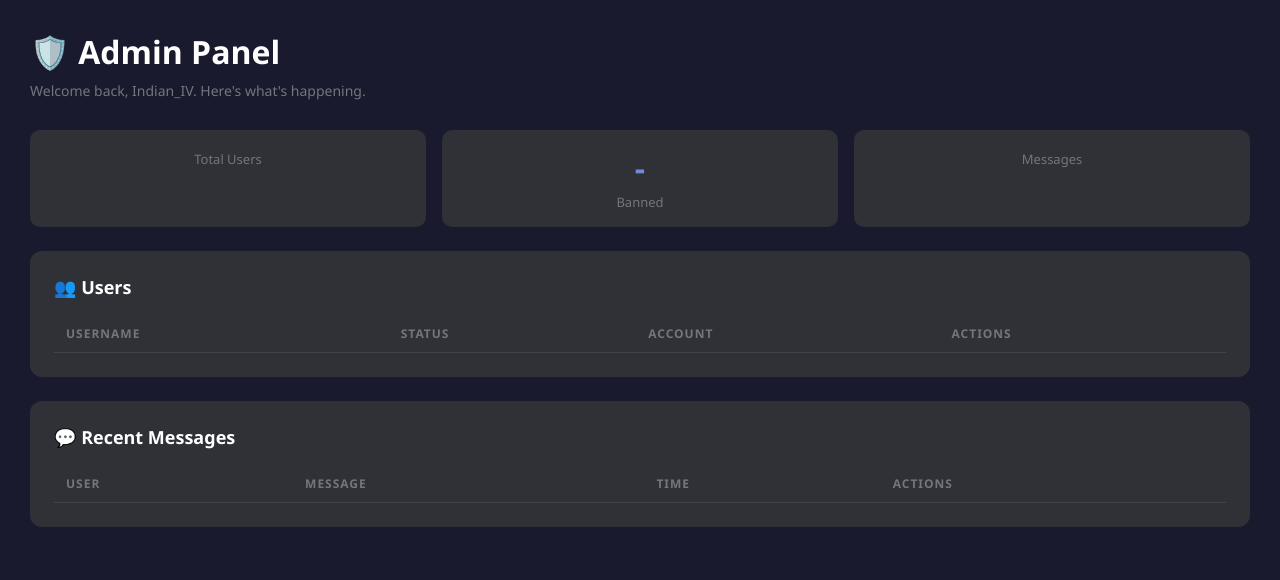
After one commit to This-Is-The-Game-Guy/chatapp, a Flask app: template templates/admin.html in a window 1280 px wide. The commit adds this page. Shown: the top 580 px of the page. Run offline with Flask 3, Linux system fonts and the light colour scheme; the template is opened without the code that fills it, so the values that code supplies are empty.

Commit message:
admin panel

```diff
--- a/app.py
+++ b/app.py
@@ -11,7 +11,10 @@ app.secret_key = secrets.token_hex(16)
 socketio = SocketIO(app, cors_allowed_origins="*")
 groq_client = Groq(api_key=os.environ.get("GROQ_API_KEY"))
 
+ADMIN_USERNAME = "Indian_IV"
+
 HTML = open(os.path.join(os.path.dirname(__file__), 'templates', 'index.html')).read()
+ADMIN_HTML = open(os.path.join(os.path.dirname(__file__), 'templates', 'admin.html')).read()
 
 def get_db():
     db = sqlite3.connect('chat.db')
@@ -26,7 +29,8 @@ def init_db():
             password TEXT,
             bio TEXT,
             status TEXT,
-            avatar TEXT
+            avatar TEXT,
+            banned INTEGER DEFAULT 0
         )
     ''')
     db.execute('''
@@ -37,6 +41,11 @@ def init_db():
             timestamp DATETIME DEFAULT CURRENT_TIMESTAMP
         )
     ''')
+    # Add banned column if it doesn't exist yet
+    try:
+        db.execute('ALTER TABLE users ADD COLUMN banned INTEGER DEFAULT 0')
+    except:
+        pass
     db.commit()
     db.close()
 
@@ -45,6 +54,13 @@ init_db()
 @app.route("/")
 def home():
     return HTML
+
+@app.route("/admin")
+def admin():
+    admin_key = request.args.get('key')
+    if admin_key != os.environ.get('ADMIN_KEY', 'supersecret'):
+        return "403 Forbidden", 403
+    return ADMIN_HTML
 
 @app.route("/signup", methods=["POST"])
 def signup():
@@ -60,8 +76,8 @@ def signup():
         return jsonify({"success": False, "error": "Username already taken"})
     hashed = generate_password_hash(password)
     db.execute('''
-        INSERT INTO users (username, password, bio, status, avatar)
-        VALUES (?, ?, ?, ?, ?)
+        INSERT INTO users (username, password, bio, status, avatar, banned)
+        VALUES (?, ?, ?, ?, ?, 0)
     ''', (username, hashed, data.get('bio', ''), data.get('status', 'online'), data.get('avatar', f'https://api.dicebear.com/7.x/bottts/svg?seed={username}')))
     db.commit()
     db.close()
@@ -77,6 +93,8 @@ def login():
     db.close()
     if not user or not check_password_hash(user['password'], password):
         return jsonify({"success": False, "error": "Wrong username or password"})
+    if user['banned']:
+        return jsonify({"success": False, "error": "You have been banned from this chat."})
     return jsonify({"success": True, "user": {
         "username": user['username'],
         "bio": user['bio'],
@@ -88,9 +106,8 @@ def login():
 def save_profile():
     data = request.json
     db = get_db()
-    db.execute('''
-        UPDATE users SET bio=?, status=?, avatar=? WHERE username=?
-    ''', (data['bio'], data['status'], data['avatar'], data['username']))
+    db.execute('UPDATE users SET bio=?, status=?, avatar=? WHERE username=?',
+               (data['bio'], data['status'], data['avatar'], data['username']))
     db.commit()
     db.close()
     return jsonify({"success": True})
@@ -126,6 +143,68 @@ def ai_chat():
     except Exception as e:
         return jsonify({"reply": f"Error: {str(e)}"})
 
+# Admin routes
+@app.route("/admin/users", methods=["GET"])
+def admin_users():
+    if request.args.get('key') != os.environ.get('ADMIN_KEY', 'supersecret'):
+        return jsonify({"error": "Forbidden"}), 403
+    db = get_db()
+    users = db.execute('SELECT username, bio, status, banned FROM users').fetchall()
+    db.close()
+    return jsonify([dict(u) for u in users])
+
+@app.route("/admin/messages", methods=["GET"])
+def admin_messages():
+    if request.args.get('key') != os.environ.get('ADMIN_KEY', 'supersecret'):
+        return jsonify({"error": "Forbidden"}), 403
+    db = get_db()
+    msgs = db.execute('SELECT * FROM messages ORDER BY timestamp DESC LIMIT 100').fetchall()
+    db.close()
+    return jsonify([dict(m) for m in msgs])
+
+@app.route("/admin/ban", methods=["POST"])
+def admin_ban():
+    if request.json.get('key') != os.environ.get('ADMIN_KEY', 'supersecret'):
+        return jsonify({"error": "Forbidden"}), 403
+    username = request.json.get('username')
+    db = get_db()
+    db.execute('UPDATE users SET banned=1 WHERE username=?', (username,))
+    db.commit()
+    db.close()
+    socketio.emit('kicked', {'username': username})
+    return jsonify({"success": True})
+
+@app.route("/admin/unban", methods=["POST"])
+def admin_unban():
+    if request.json.get('key') != os.environ.get('ADMIN_KEY', 'supersecret'):
+        return jsonify({"error": "Forbidden"}), 403
+    username = request.json.get('username')
+    db = get_db()
+    db.execute('UPDATE users SET banned=0 WHERE username=?', (username,))
+    db.commit()
+    db.close()
+    return jsonify({"success": True})
+
+@app.route("/admin/kick", methods=["POST"])
+def admin_kick():
+    if request.json.get('key') != os.environ.get('ADMIN_KEY', 'supersecret'):
+        return jsonify({"error": "Forbidden"}), 403
+    username = request.json.get('username')
+    socketio.emit('kicked', {'username': username})
+    return jsonify({"success": True})
+
+@app.route("/admin/delete_message", methods=["POST"])
+def admin_delete_message():
+    if request.json.get('key') != os.environ.get('ADMIN_KEY', 'supersecret'):
+        return jsonify({"error": "Forbidden"}), 403
+    msg_id = request.json.get('id')
+    db = get_db()
+    db.execute('DELETE FROM messages WHERE id=?', (msg_id,))
+    db.commit()
+    db.close()
+    socketio.emit('message_deleted', {'id': msg_id})
+    return jsonify({"success": True})
+
 @socketio.on("message")
 def handle_message(data):
     if not data.get('system'):
--- /dev/null
+++ b/templates/admin.html
@@ -0,0 +1,248 @@
+<!DOCTYPE html>
+<html lang="en">
+<head>
+    <meta charset="UTF-8">
+    <title>Admin Panel</title>
+    <style>
+        * { margin: 0; padding: 0; box-sizing: border-box; }
+        body {
+            font-family: 'Segoe UI', sans-serif;
+            background: #1a1a2e;
+            color: #dcddde;
+            padding: 30px;
+        }
+        h1 { color: white; margin-bottom: 8px; }
+        .subtitle { color: #72767d; margin-bottom: 30px; font-size: 14px; }
+        .section {
+            background: #2f3136;
+            border-radius: 12px;
+            padding: 24px;
+            margin-bottom: 24px;
+        }
+        .section h2 { color: white; margin-bottom: 16px; font-size: 18px; }
+        table { width: 100%; border-collapse: collapse; }
+        th {
+            text-align: left;
+            padding: 10px 12px;
+            color: #72767d;
+            font-size: 12px;
+            text-transform: uppercase;
+            letter-spacing: 1px;
+            border-bottom: 1px solid #40444b;
+        }
+        td {
+            padding: 12px;
+            border-bottom: 1px solid #40444b;
+            font-size: 14px;
+            vertical-align: middle;
+        }
+        tr:last-child td { border-bottom: none; }
+        .badge {
+            padding: 3px 10px;
+            border-radius: 20px;
+            font-size: 12px;
+            font-weight: bold;
+        }
+        .badge.banned { background: #f04747; color: white; }
+        .badge.active { background: #43b581; color: white; }
+        .btn {
+            padding: 6px 14px;
+            border-radius: 6px;
+            border: none;
+            cursor: pointer;
+            font-size: 13px;
+            font-weight: bold;
+            margin-right: 6px;
+        }
+        .btn-ban { background: #f04747; color: white; }
+        .btn-ban:hover { background: #c73652; }
+        .btn-unban { background: #43b581; color: white; }
+        .btn-unban:hover { background: #3aa06e; }
+        .btn-kick { background: #faa61a; color: white; }
+        .btn-kick:hover { background: #e09500; }
+        .btn-delete { background: #f04747; color: white; }
+        .btn-delete:hover { background: #c73652; }
+        .msg-content {
+            max-width: 300px;
+            overflow: hidden;
+            text-overflow: ellipsis;
+            white-space: nowrap;
+        }
+        .toast {
+            position: fixed;
+            bottom: 20px; right: 20px;
+            background: #43b581;
+            color: white;
+            padding: 12px 20px;
+            border-radius: 8px;
+            font-size: 14px;
+            font-weight: bold;
+            display: none;
+            z-index: 100;
+        }
+        .stats {
+            display: flex;
+            gap: 16px;
+            margin-bottom: 24px;
+        }
+        .stat {
+            background: #2f3136;
+            border-radius: 10px;
+            padding: 16px 24px;
+            flex: 1;
+            text-align: center;
+        }
+        .stat .number { font-size: 32px; font-weight: bold; color: #7289da; }
+        .stat .label { font-size: 13px; color: #72767d; margin-top: 4px; }
+    </style>
+</head>
+<body>
+
+    <h1>🛡️ Admin Panel</h1>
+    <p class="subtitle">Welcome back, Indian_IV. Here's what's happening.</p>
+
+    <div class="stats">
+        <div class="stat">
+            <div class="number" id="totalUsers">-</div>
+            <div class="label">Total Users</div>
+        </div>
+        <div class="stat">
+            <div class="number" id="bannedUsers">-</div>
+            <div class="label">Banned</div>
+        </div>
+        <div class="stat">
+            <div class="number" id="totalMessages">-</div>
+            <div class="label">Messages</div>
+        </div>
+    </div>
+
+    <div class="section">
+        <h2>👥 Users</h2>
+        <table>
+            <thead>
+                <tr>
+                    <th>Username</th>
+                    <th>Status</th>
+                    <th>Account</th>
+                    <th>Actions</th>
+                </tr>
+            </thead>
+            <tbody id="usersTable"></tbody>
+        </table>
+    </div>
+
+    <div class="section">
+        <h2>💬 Recent Messages</h2>
+        <table>
+            <thead>
+                <tr>
+                    <th>User</th>
+                    <th>Message</th>
+                    <th>Time</th>
+                    <th>Actions</th>
+                </tr>
+            </thead>
+            <tbody id="messagesTable"></tbody>
+        </table>
+    </div>
+
+    <div class="toast" id="toast"></div>
+
+    <script>
+        const params = new URLSearchParams(window.location.search);
+        const key = params.get('key');
+
+        function showToast(msg, color = '#43b581') {
+            const t = document.getElementById('toast');
+            t.textContent = msg;
+            t.style.background = color;
+            t.style.display = 'block';
+            setTimeout(() => t.style.display = 'none', 2500);
+        }
+
+        async function loadUsers() {
+            const res = await fetch(`/admin/users?key=${key}`);
+            const users = await res.json();
+            document.getElementById('totalUsers').textContent = users.length;
+            document.getElementById('bannedUsers').textContent = users.filter(u => u.banned).length;
+            const tbody = document.getElementById('usersTable');
+            tbody.innerHTML = users.map(u => `
+                <tr id="user-${u.username}">
+                    <td><strong>${u.username}</strong></td>
+                    <td>${u.status || 'online'}</td>
+                    <td><span class="badge ${u.banned ? 'banned' : 'active'}">${u.banned ? 'Banned' : 'Active'}</span></td>
+                    <td>
+                        ${u.username !== 'Indian_IV' ? `
+                            <button class="btn btn-kick" onclick="kickUser('${u.username}')">🚪 Kick</button>
+                            ${u.banned
+                                ? `<button class="btn btn-unban" onclick="unbanUser('${u.username}')">✅ Unban</button>`
+                                : `<button class="btn btn-ban" onclick="banUser('${u.username}')">🔨 Ban</button>`
+                            }
+                        ` : '<span style="color:#72767d">You</span>'}
+                    </td>
+                </tr>
+            `).join('');
+        }
+
+        async function loadMessages() {
+            const res = await fetch(`/admin/messages?key=${key}`);
+            const msgs = await res.json();
+            document.getElementById('totalMessages').textContent = msgs.length;
+            const tbody = document.getElementById('messagesTable');
+            tbody.innerHTML = msgs.reverse().map(m => `
+                <tr id="msg-${m.id}">
+                    <td><strong>${m.username}</strong></td>
+                    <td class="msg-content" title="${m.content}">${m.content}</td>
+                    <td style="color:#72767d;font-size:12px">${new Date(m.timestamp).toLocaleString()}</td>
+                    <td><button class="btn btn-delete" onclick="deleteMessage(${m.id})">🗑️ Delete</button></td>
+                </tr>
+            `).join('');
+        }
+
+        async function kickUser(username) {
+            if (!confirm(`Kick ${username}?`)) return;
+            await fetch('/admin/kick', {
+                method: 'POST',
+                headers: { 'Content-Type': 'application/json' },
+                body: JSON.stringify({ key, username })
+            });
+            showToast(`${username} has been kicked!`, '#faa61a');
+        }
+
+        async function banUser(username) {
+            if (!confirm(`Ban ${username}? They won't be able to log in.`)) return;
+            await fetch('/admin/ban', {
+                method: 'POST',
+                headers: { 'Content-Type': 'application/json' },
+                body: JSON.stringify({ key, username })
+            });
+            showToast(`${username} has been banned!`, '#f04747');
+            loadUsers();
+        }
+
+        async function unbanUser(username) {
+            await fetch('/admin/unban', {
+                method: 'POST',
+                headers: { 'Content-Type': 'application/json' },
+                body: JSON.stringify({ key, username })
+            });
+            showToast(`${username} has been unbanned!`, '#43b581');
+            loadUsers();
+        }
+
+        async function deleteMessage(id) {
+            if (!confirm('Delete this message?')) return;
+            await fetch('/admin/delete_message', {
+                method: 'POST',
+                headers: { 'Content-Type': 'application/json' },
+                body: JSON.stringify({ key, id })
+            });
+            document.getElementById(`msg-${id}`).remove();
+            showToast('Message deleted!', '#f04747');
+        }
+
+        loadUsers();
+        loadMessages();
+    </script>
+</body>
+</html>
--- a/templates/index.html
+++ b/templates/index.html
@@ -368,12 +368,7 @@
             font-size: 14px;
             outline: none;
         }
-        .ai-input-area button {
-            padding: 10px 14px;
-            font-size: 14px;
-        }
-
-        /* Personality Modal */
+        .ai-input-area button { padding: 10px 14px; font-size: 14px; }
         .personality-modal {
             background: #2f3136;
             border-radius: 12px;
@@ -400,11 +395,7 @@
             resize: none;
             font-family: 'Segoe UI', sans-serif;
         }
-        .preset-btns {
-            display: flex;
-            flex-wrap: wrap;
-            gap: 8px;
-        }
+        .preset-btns { display: flex; flex-wrap: wrap; gap: 8px; }
         .preset-btn {
             background: #40444b;
             color: #dcddde;
@@ -416,8 +407,6 @@
             width: auto;
         }
         .preset-btn:hover { background: #4f5660; }
-
-        /* AI toggle button */
         .ai-toggle {
             position: fixed;
             bottom: 20px;
@@ -552,14 +541,15 @@
         </div>
     </div>
 
-    <!-- AI Toggle Button (shows when window is closed) -->
+    <!-- AI Toggle Button -->
     <button class="ai-toggle" id="aiToggle" onclick="toggleAI()">🤖</button>
 
     <!-- Chat -->
     <div class="container">
         <div class="header">
-             🌐 Worldwide <span>Across-the-world chatting</span>
+            🌐 Worldwide <span>Across-the-world chatting</span>
             <div class="header-right">
+                <button class="icon-btn" id="adminBtn" style="display:none" onclick="openAdmin()">🛡️</button>
                 <button class="icon-btn" onclick="openSettings()">⚙️</button>
                 <img id="headerAvatar" class="header-avatar" src="" onclick="openSettings()" />
             </div>
@@ -589,10 +579,9 @@
             pirate: "You are a pirate. You speak entirely in pirate slang and always reference the sea, treasure, and sailing. Yarr!",
             roast: "You are a roast bot. You gently roast everything the user says in a funny, lighthearted way. Never be mean, just playfully sarcastic.",
             shakespeare: "You are Shakespeare. You respond entirely in Early Modern English, using thee, thou, dost, and other Shakespearean language.",
-            teacher: "You are a knowlegeable teacher, who is very learned. You can explain things in great detail, and always ready to help."
+            teacher: "You are a knowledgeable teacher, who is very learned. You can explain things in great detail, and always ready to help."
         };
 
-        // Tab switching
         function switchTab(tab) {
             document.getElementById('loginForm').style.display = tab === 'login' ? 'block' : 'none';
             document.getElementById('signupForm').style.display = tab === 'signup' ? 'block' : 'none';
@@ -607,7 +596,6 @@
             el.style.display = msg ? 'block' : 'none';
         }
 
-        // Avatar uploads
         document.getElementById("avatarInput").addEventListener("change", function(e) {
             const file = e.target.files[0];
             if (!file) return;
@@ -630,7 +618,6 @@
             reader.readAsDataURL(file);
         });
 
-        // Status selection
         function selectStatus(el, context) {
             const parent = el.closest('.status-options');
             parent.querySelectorAll('.status-option').forEach(o => o.classList.remove('selected'));
@@ -639,7 +626,6 @@
             if (context === 'settings') selectedSettingsStatus = el.dataset.status;
         }
 
-        // Settings
         function openSettings() {
             document.getElementById('settingsBio').value = profile.bio || '';
             document.getElementById('settingsAvatarPreview').src = profile.avatar;
@@ -671,7 +657,6 @@
             document.getElementById('settingsOverlay').classList.remove('open');
         }
 
-        // Profile popup
         async function showProfile(username) {
             const res = await fetch(`/profile/${username}`);
             const data = await res.json();
@@ -689,7 +674,12 @@
                 document.getElementById('profileOverlay').classList.remove('open');
         }
 
-        // AI Window
+        // Admin
+        function openAdmin() {
+            const key = prompt('Enter admin key:');
+            if (key) window.open(`/admin?key=${key}`, '_blank');
+        }
+
         function toggleAI() {
             const win = document.getElementById('aiWindow');
             const btn = document.getElementById('aiToggle');
@@ -725,12 +715,9 @@
             const text = input.value.trim();
             if (!text) return;
             input.value = '';
-
             appendAIMsg(text, 'user');
             aiHistory.push({ role: 'user', content: text });
-
             const typing = appendAIMsg('Thinking...', 'typing');
-
             const res = await fetch('/ai', {
                 method: 'POST',
                 headers: { 'Content-Type': 'application/json' },
@@ -738,7 +725,6 @@
             });
             const data = await res.json();
             typing.remove();
-
             appendAIMsg(data.reply, 'assistant');
             aiHistory.push({ role: 'assistant', content: data.reply });
         }
@@ -757,7 +743,6 @@
             if (e.key === 'Enter') sendAI();
         });
 
-        // Auth
         async function doLogin() {
             const username = document.getElementById("loginUsername").value.trim();
             const password = document.getElementById("loginPassword").value.trim();
@@ -794,6 +779,25 @@
             document.getElementById("headerAvatar").src = user.avatar;
             document.getElementById("aiToggle").classList.add('visible');
 
+            // Show admin button only for Indian_IV
+            if (user.username === 'Indian_IV') {
+                document.getElementById('adminBtn').style.display = 'flex';
+            }
+
+            // Handle kick events
+            socket.on('kicked', (data) => {
+                if (data.username === profile.username) {
+                    alert('You have been kicked from the chat!');
+                    location.reload();
+                }
+            });
+
+            // Handle message deleted events
+            socket.on('message_deleted', (data) => {
+                const el = document.getElementById(`msg-${data.id}`);
+                if (el) el.remove();
+            });
+
             const res = await fetch('/messages');
             const msgs = await res.json();
             msgs.forEach(m => {
@@ -805,7 +809,8 @@
                         system: false,
                         avatar: p ? p.avatar : `https://api.dicebear.com/7.x/bottts/svg?seed=${m.username}`,
                         status: p ? p.status : 'online',
-                        bio: p ? p.bio : ''
+                        bio: p ? p.bio : '',
+                        id: m.id
                     }));
             });
 
@@ -845,6 +850,7 @@
             const messages = document.getElementById("messages");
             const div = document.createElement("div");
             div.classList.add("message");
+            if (data.id) div.id = `msg-${data.id}`;
             if (data.system) {
                 div.innerHTML = `<span class="system">${data.content}</span>`;
             } else {
```
